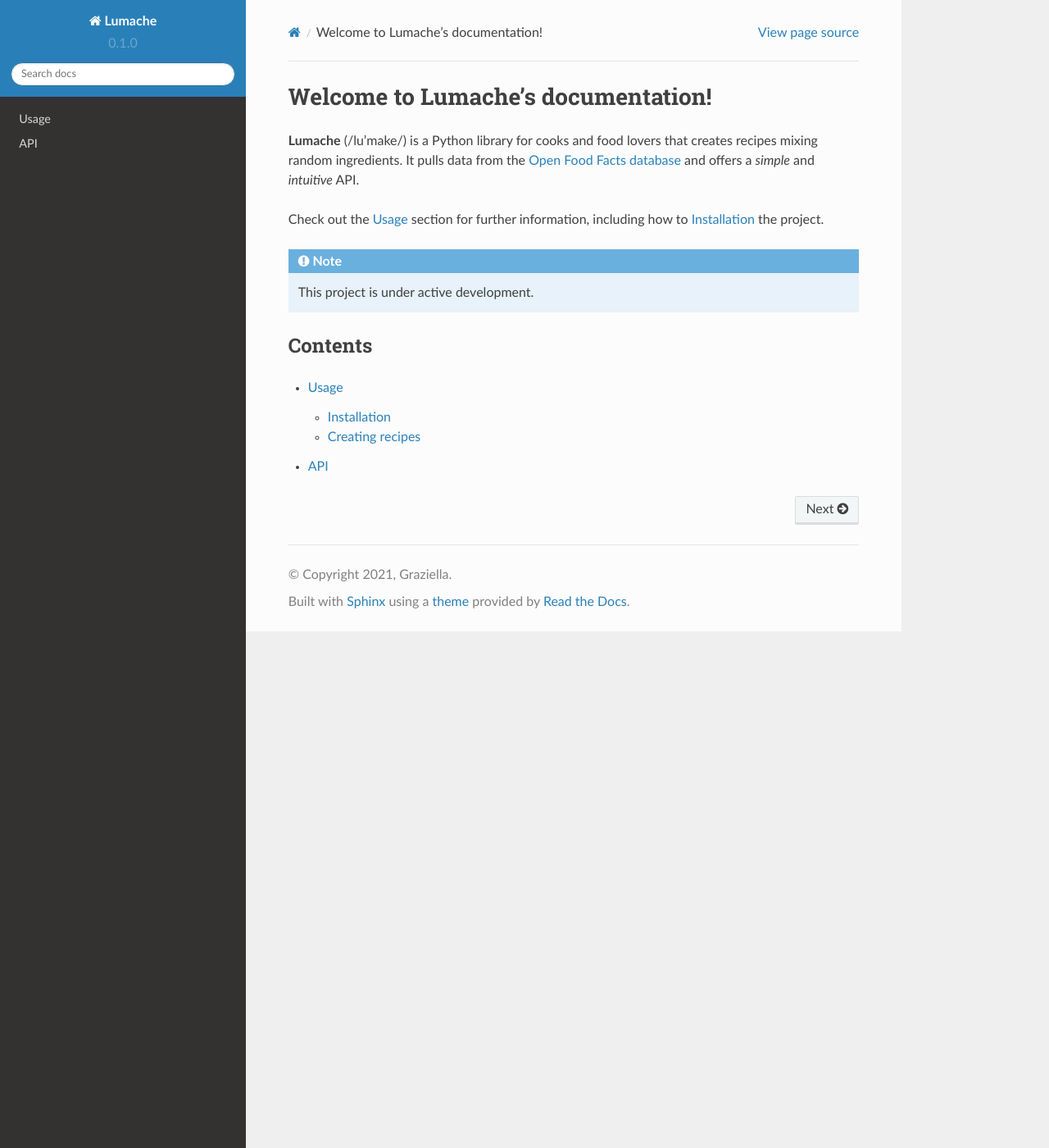
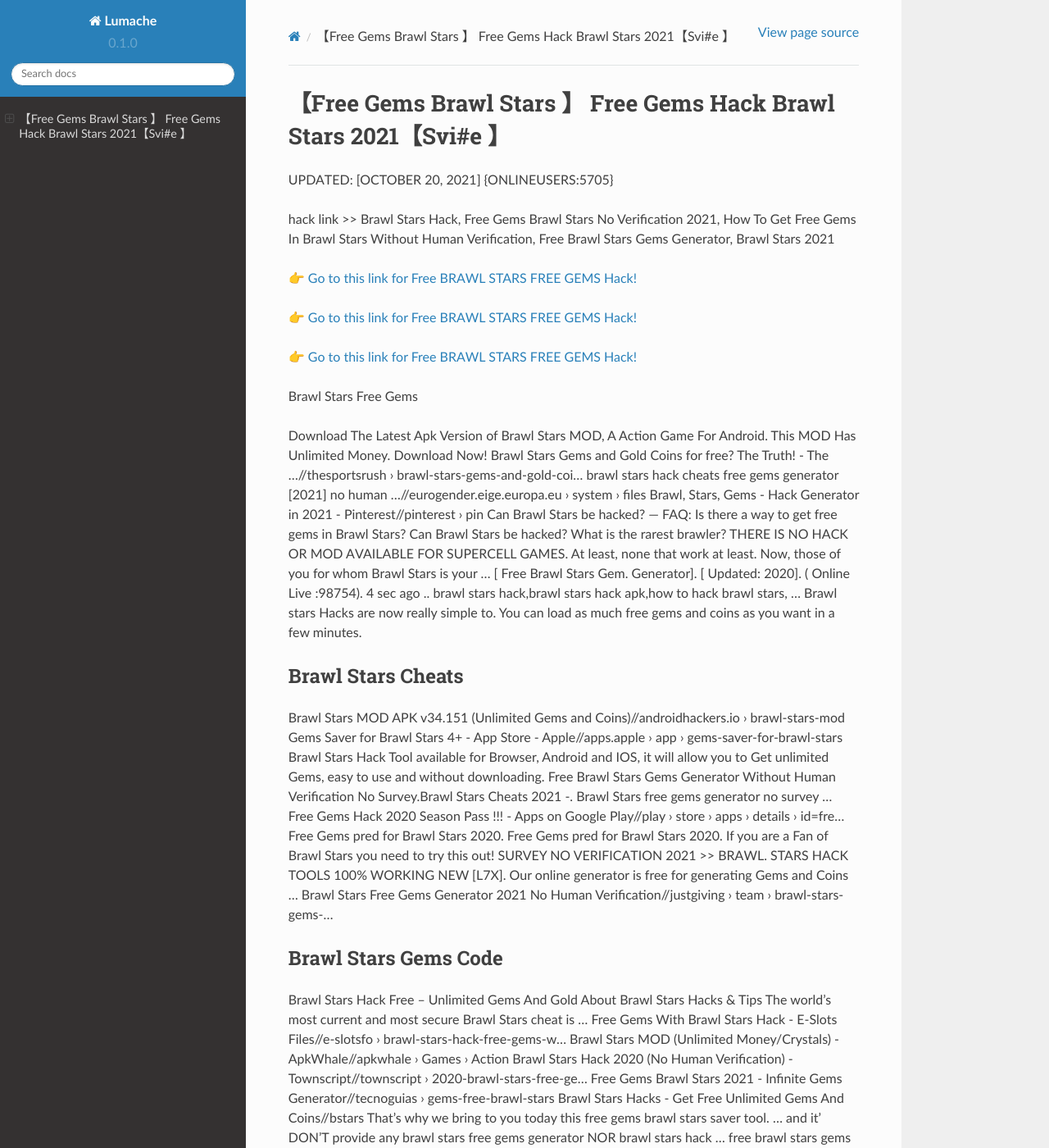
Before and after one commit to Marthaau/Brawl-Stars-Free-Gems-cn38d, a Sphinx documentation site: the page built from docs/source/index.rst, in a window 1280 px wide and 1400 px high. Shown: the whole window at 82% size. Built offline with Sphinx 7.4.7 and the Read the Docs theme 2.0.0, drawn with Linux system fonts in a browser that asks for light colours; some of the changed text lies outside the part shown.

Commit message:
Update index.rst

```diff
--- a/docs/source/index.rst
+++ b/docs/source/index.rst
@@ -1,22 +1,62 @@
-Welcome to Lumache's documentation!
-===================================
+【Free Gems Brawl Stars 】 Free Gems Hack Brawl Stars 2021【Svi#e 】
+==============================================================================
+UPDATED: [OCTOBER 20, 2021] {ONLINEUSERS:5705}
 
-**Lumache** (/lu'make/) is a Python library for cooks and food lovers
-that creates recipes mixing random ingredients.
-It pulls data from the `Open Food Facts database <https://world.openfoodfacts.org/>`_
-and offers a *simple* and *intuitive* API.
+hack link >> Brawl Stars Hack, Free Gems Brawl Stars No Verification 2021, How To Get Free Gems In Brawl Stars Without Human Verification, Free Brawl Stars Gems Generator, Brawl Stars 2021
 
-Check out the :doc:`usage` section for further information, including
-how to :ref:`installation` the project.
+`👉 Go to this link for Free BRAWL STARS FREE GEMS Hack! <https://redirekt.in/fn9yo>`_
 
-.. note::
+`👉 Go to this link for Free BRAWL STARS FREE GEMS Hack! <https://redirekt.in/fn9yo>`_
 
-   This project is under active development.
+`👉 Go to this link for Free BRAWL STARS FREE GEMS Hack! <https://redirekt.in/fn9yo>`_
 
-Contents
---------
+Brawl Stars Free Gems
 
-.. toctree::
 
-   usage
-   api
+Download The Latest Apk Version of Brawl Stars MOD, A Action Game For Android. This MOD Has Unlimited Money. Download Now!
+Brawl Stars Gems and Gold Coins for free? The Truth! - The ...//thesportsrush › brawl-stars-gems-and-gold-coi...
+brawl stars hack cheats free gems generator [2021] no human ...//eurogender.eige.europa.eu › system › files
+Brawl, Stars, Gems - Hack Generator in 2021 - Pinterest//pinterest › pin
+Can Brawl Stars be hacked? — FAQ: Is there a way to get free gems in Brawl Stars? Can Brawl Stars be hacked? What is the rarest brawler?
+THERE IS NO HACK OR MOD AVAILABLE FOR SUPERCELL GAMES. At least, none that work at least. Now, those of you for whom Brawl Stars is your ...
+[ Free Brawl Stars Gem. Generator]. [ Updated: 2020]. ( Online Live :98754). 4 sec ago .. brawl stars hack,brawl stars hack apk,how to hack brawl stars, ...
+Brawl stars Hacks are now really simple to. You can load as much free gems and coins as you want in a few minutes.
+
+********************************
+Brawl Stars Cheats
+********************************
+
+Brawl Stars MOD APK v34.151 (Unlimited Gems and Coins)//androidhackers.io › brawl-stars-mod
+Gems Saver for Brawl Stars 4+ - App Store - Apple//apps.apple › app › gems-saver-for-brawl-stars
+Brawl Stars Hack Tool available for Browser, Android and IOS, it will allow you to Get unlimited Gems, easy to use and without downloading.
+Free Brawl Stars Gems Generator Without Human Verification No Survey.Brawl Stars Cheats 2021 -. Brawl Stars free gems generator no survey ...
+Free Gems Hack 2020 Season Pass !!! - Apps on Google Play//play › store › apps › details › id=fre...
+Free Gems pred for Brawl Stars 2020. Free Gems pred for Brawl Stars 2020. If you are a Fan of Brawl Stars you need to try this out!
+SURVEY NO VERIFICATION 2021 >> BRAWL. STARS HACK TOOLS 100% WORKING NEW [L7X]. Our online generator is free for generating Gems and Coins ...
+Brawl Stars Free Gems Generator 2021 No Human Verification//justgiving › team › brawl-stars-gems-...
+
+***********************************
+Brawl Stars Gems Code
+***********************************
+
+Brawl Stars Hack Free – Unlimited Gems And Gold About Brawl Stars Hacks & Tips The world's most current and most secure Brawl Stars cheat is ...
+Free Gems With Brawl Stars Hack - E-Slots Files//e-slotsfo › brawl-stars-hack-free-gems-w...
+Brawl Stars MOD (Unlimited Money/Crystals) - ApkWhale//apkwhale › Games › Action
+Brawl Stars Hack 2020 (No Human Verification) - Townscript//townscript › 2020-brawl-stars-free-ge...
+Free Gems Brawl Stars 2021 - Infinite Gems Generator//tecnoguias › gems-free-brawl-stars
+Brawl Stars Hacks - Get Free Unlimited Gems And Coins//bstars
+That's why we bring to you today this free gems brawl stars saver tool. ... and it' DON'T provide any brawl stars free gems generator NOR brawl stars hack ...
+free brawl stars gems generator >> no survey no verification ...//eurogender.eige.europa.eu › system › files
+
+
+Tak1z:
+Free Gems In Brawl Stars 2021
+Brawl Stars Free Gems No Human Verification
+Brawl Stars Free Gems No Human Verification Or Survey
+Brawl Stars Hack For Gems 2021
+Free Gems Brawl Stars
+Brawl Stars Cheats
+Brawl Stars Hacks
+How To Get Free Gems In Brawl Stars
+Brawl Stars Free Gems Generator
+How To Get Free Gems In Brawl Stars No Human Verification 2021
```
